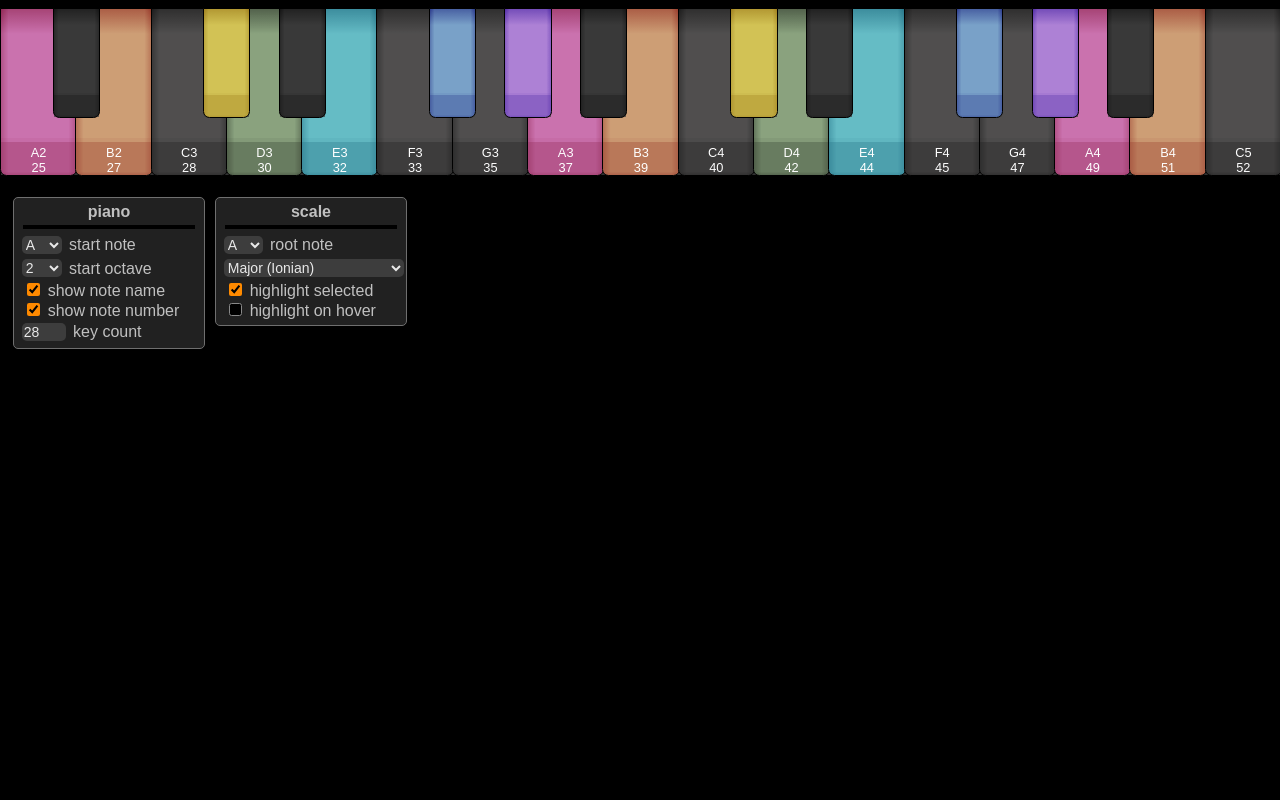
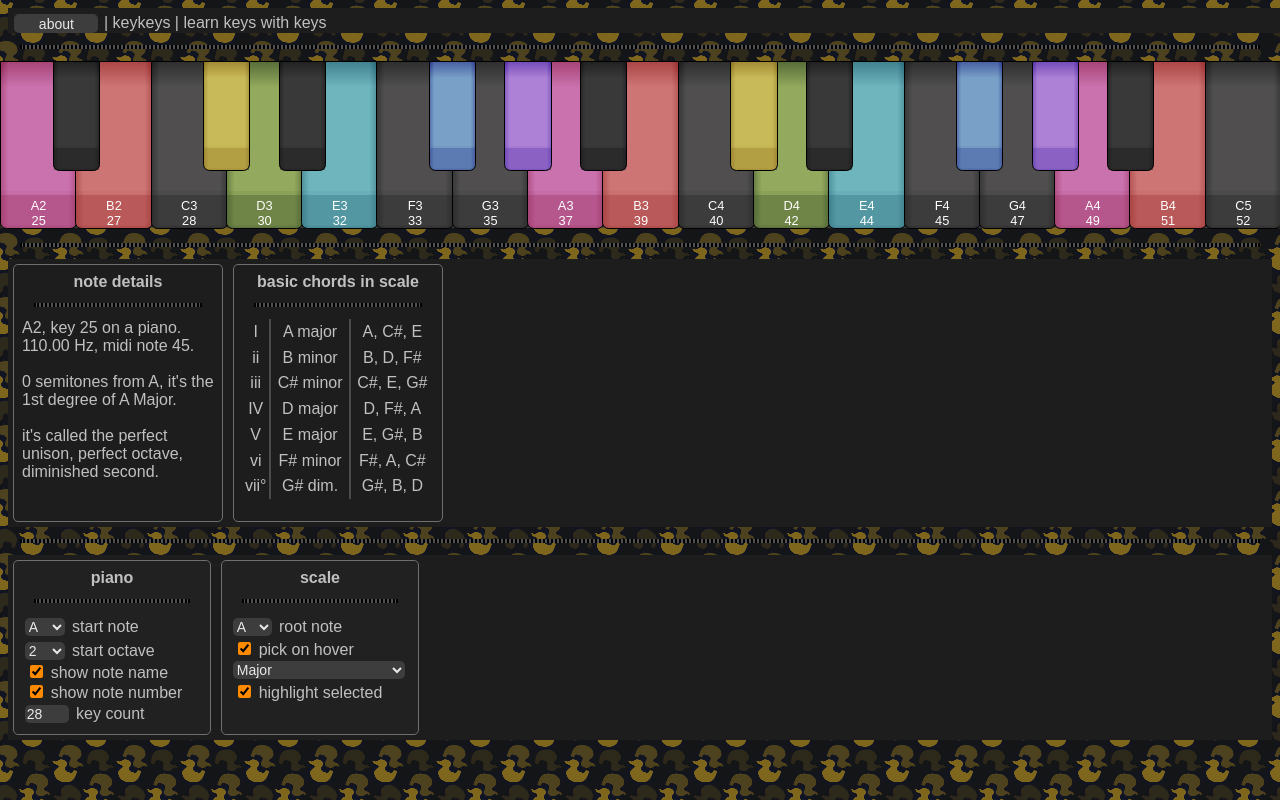
Before and after one commit to junelva/keykeys, a plain HTML site: page index.html in a window 1280 px wide. Drawn offline with Linux system fonts and the light colour scheme.

Commit message:
planning, basic chord list

```diff
--- a/index.html
+++ b/index.html
@@ -8,11 +8,76 @@
 </head>
 
 <body>
-    <script src="src/init.js"></script>
+    <script src="src/data.js"></script>
+    <script src="src/function.js"></script>
     <script src="src/main.js"></script>
+    <div id="header" class="widget-row">
+        <button id="header-button-about" class="header-button">about</button>
+        | keykeys | learn keys with keys
+    </div>
+    <hr>
     <div id="piano" class="piano"></div>
-    <br>
-    <div class="settings-box noselect">
+    <hr>
+    <div class="widget-row">
+        <div class="details box">
+            <h1>note details</h1>
+            <hr>
+            <span id="note-name">A2</span>,
+            key <span id="note-number">25</span> on a piano.
+            <span id="note-frequency">110.00</span> Hz,
+            midi note <span id="note-midi">45</span>.
+            <br><br>
+            <span id="note-semitone-distance">0</span> semitones from <span id="note-root">A</span>,
+            it's <span id="note-in-scale">the 1st degree of A Major</span>.
+            <br><br>
+            it's called the
+            <span id="note-interval-names">perfect unison, perfect octave, diminished second</span>.
+        </div>
+        <div class="details box">
+            <h1>basic chords in scale</h1>
+            <hr>
+            <table id="chord-table" style="width: 100%">
+                <tr>
+                    <td id="chord-1">I</td>
+                    <td id="chord-1-name">A Major</td>
+                    <td id="chord-1-play" class="chord-play">play</td>
+                </tr>
+                <tr>
+                    <td id="chord-2">ii</td>
+                    <td id="chord-2-name">B Minor</td>
+                    <td id="chord-2-play" class="chord-play">play</td>
+                </tr>
+                <tr>
+                    <td id="chord-3">iii</td>
+                    <td id="chord-3-name">C# Minor</td>
+                    <td id="chord-3-play" class="chord-play">play</td>
+                </tr>
+                <tr>
+                    <td id="chord-4">IV</td>
+                    <td id="chord-4-name">D Major</td>
+                    <td id="chord-4-play" class="chord-play">play</td>
+                </tr>
+                <tr>
+                    <td id="chord-5">V</td>
+                    <td id="chord-5-name">E Major</td>
+                    <td id="chord-5-play" class="chord-play">play</td>
+                </tr>
+                <tr>
+                    <td id="chord-6">vi</td>
+                    <td id="chord-6-name">F# Minor</td>
+                    <td id="chord-6-play" class="chord-play">play</td>
+                </tr>
+                <tr>
+                    <td id="chord-7">vii°</td>
+                    <td id="chord-7-name">G# Dim.</td>
+                    <td id="chord-7-play" class="chord-play">play</td>
+                </tr>
+            </table>
+        </div>
+    </div>
+    <hr>
+    <div class="widget-row">
+        <div class="settings box noselect">
             <h1>piano</h1>
             <hr>
             <select id="piano-start-note" class="refresh-piano piano-select note-select">
@@ -36,11 +101,17 @@
             <input id="piano-key-count" class="refresh-piano piano-select" value="28">
             </input> key count
         </div>
-    <div class="settings-box noselect">
+        <div class="settings box noselect">
             <h1>scale</h1>
             <hr>
             <select id="key-root-note" class="note-select refresh-highlight">
             </select> root note
+            <br>
+            <label>
+                <input id="key-pick-on-hover" type="checkbox" checked>
+                    pick on hover
+                </input>
+            </label>
             <br>
             <select id="key-scale" class="scale-select refresh-highlight">
             </select>
@@ -51,11 +122,7 @@
                 </input>
             </label>
             <br>
-        <label>
-            <input id="key-highlight-on-hover" type="checkbox">
-                highlight on hover
-            </input>
-        </label>
+        </div>
     </div>
 </body>
 
--- a/src/init.js
+++ b/src/data.js
@@ -1,16 +1,41 @@
-// keykeys table.js
+// keykeys data.js
 
 window.keykeys = {}
 window.keykeys.data = {
+    "last_note_name": "A2",
     "note_names": ["A", "A#", "B", "C", "C#", "D", "D#", "E", "F", "F#", "G", "G#"],
+    "scale_degrees": ["1st", "2nd", "3rd", "4th", "5th", "6th", "7th", "8th", "9th", "10th", "11th"],
+    "chord_roman_numerals": ["I", "II", "III", "IV", "V", "VI", "VII"],
+    "scale_interval_names": [
+        ["perfect unison", "perfect octave", "diminished second"],
+        ["minor second", "augmented unison"],         // 1 semitone
+        ["major second", "diminished third"],         // 2
+        ["minor third", "augmented second"],          // 3
+        ["major third", "diminished fourth"],         // 4
+        ["perfect fourth", "augmented third"],        // 5
+        ["diminished fifth", "augmented fourth"],     // 6
+        ["perfect fifth", "diminished sixth"],        // 7
+        ["minor sixth", "augmented fifth"],           // 8
+        ["major sixth", "diminished seventh"],        // 9
+        ["minor seventh", "augmented sixth"],         // 10
+        ["major seventh", "diminished octave"],       // 11
+    ],
     "scale_intervals": {
+        "Major": [0,2,4,5,7,9,11],
+
+        "Natural Minor": [0,2,3,5,7,8,10],
+        "Melodic Minor (Asc.)": [0,2,3,5,7,9,11],
+        "Melodic Minor (Desc.)": [0,2,3,5,7,8,10],
+        "Harmonic Minor": [0,2,3,5,7,8,11],
+    },
+    "scale_intervals_extra": {
         "Hirajoshi": [0,4,6,7,11],
         "In": [0,1,5,7,8],
         "Insen": [0,1,5,7,10],
         "Iwato": [0,1,5,6,10],
         "Yo": [0,3,5,7,10],
+        "Ritsu": [0,2,5,7,9],
 
-        "Major (Ionian)": [0,2,4,5,7,9,11],
         "Major Pentatonic": [0,2,4,7,9],
         "Harmonic Major": [0,2,4,5,7,8,11],
 
@@ -25,11 +50,7 @@ window.keykeys.data = {
 
         "Mixolydian": [0,2,4,5,7,9,10],
 
-        "Natural Minor (Aeolian)": [0,2,3,5,7,8,10],
-        "Melodic Minor (Asc.)": [0,2,3,5,7,9,11],
-        "Melodic Minor (Desc.)": [0,2,3,5,7,8,10],
         "Minor Pentatonic": [0,3,5,7,10],
-        "Harmonic Minor": [0,2,3,5,7,8,11],
 
         "Locrian": [0,1,3,5,6,8,10],
         "Locrian Major": [0,2,4,5,6,8,10],
@@ -93,22 +114,15 @@ function setInputFilter(textbox, inputFilter, errMsg) {
     });
 }
 
-window.keykeys.fun.refreshHighlight = function() {
-    window.keykeys.fun.clearHighlights();
-    let highlight_enabled = document.getElementById("key-highlight").checked;
-    if (highlight_enabled) {
-        let selected_scale = document.getElementById("key-scale").value;
-        window.keykeys.fun.highlightNotesInScale(selected_scale);
-    }
-}
 
 window.keykeys.fun.createSettingsCallbacks = function() {
-    // restrict key count to integers only
+    // restrict piano key count to integers only
     setInputFilter(document.getElementById("piano-key-count"), function(value) {
         return /^\d*$/.test(value);
       }, "Only integer values are allowed."
     );
 
+    // refresh piano when piano settings are changed
     [...document.getElementsByClassName("refresh-piano")].forEach(
         function(element) {
             element.addEventListener("change", function() {
@@ -118,6 +132,7 @@ window.keykeys.fun.createSettingsCallbacks = function() {
         }
     );
 
+    // refresh highlight when scale settings are changed
     [...document.getElementsByClassName("refresh-highlight")].forEach(
         function(element) {
             element.addEventListener("change", function() {
@@ -224,6 +239,7 @@ window.keykeys.fun.createPiano = function(root_note, root_octave, num_notes) {
             break;
         }
         let note_name = window.keykeys.data.table_piano[i]["name"];
+        let note_name_letter_only = note_name.replace(/[0-9]/g, '');
 
         let piano_key_div = document.createElement("div");
         let is_natural = note_name.indexOf("#") == -1;
@@ -242,12 +258,29 @@ window.keykeys.fun.createPiano = function(root_note, root_octave, num_notes) {
             piano_key_div.style.left = natural_display_index * natural_width - (sharp_width * 0.5) + "%";
             piano_key_div.classList.add("key", "sharp");
         }
-        piano_key_div.classList.add(note_name.replace(/[0-9]/g, ''));
+        piano_key_div.classList.add(note_name_letter_only);
 
         // add empty div of class 'key-gradient' to each piano key div
         let piano_key_gradient_div = document.createElement("div");
         piano_key_gradient_div.classList.add("key-gradient");
         piano_key_div.appendChild(piano_key_gradient_div);
+
+        // if key-pick-on-hover is checked, set the root note to the hovered note
+        piano_key_div.addEventListener("mouseover", function() {
+            // get the note name of the hovered key
+            let key_pick_on_hover = document.getElementById("key-pick-on-hover").checked;
+            if (key_pick_on_hover) {
+                let root_note_input = document.getElementById("key-root-note");
+                root_note_input.value = note_name_letter_only;
+                root_note_input.dispatchEvent(new Event("change"));
+            }
+        });
+
+        // update note details when clicking on a key.
+        piano_key_div.addEventListener("click", function() {
+            window.keykeys.data.last_note_name = note_name;
+            window.keykeys.fun.updateNoteDetails(note_name);
+        });
 
         piano_div.appendChild(piano_key_div);
     }
@@ -330,79 +363,9 @@ window.keykeys.fun.generateDataTables = function(midi_start, midi_end) {
     window.keykeys.data.table_freq = table_freq;
 }
 
-
 window.keykeys.fun.getNoteAtInterval = function(note_name, interval) {
     let note_names = window.keykeys.data.note_names;
     let note_name_index = note_names.indexOf(note_name);
     let note_name_index_plus_interval = (note_name_index + interval) % 12;
     return note_names[note_name_index_plus_interval];
 }
-
-window.keykeys.fun.clearHighlights = function() {
-    // clear in-scale class from all keys with that class
-    let in_scale_keys = document.getElementsByClassName("key");
-    for (let in_scale_key of in_scale_keys) {
-        in_scale_key.classList.remove(
-            "in-scale",
-            "interval",
-            "interval-1",
-            "interval-2",
-            "interval-3",
-            "interval-4",
-            "interval-5",
-            "interval-6",
-            "interval-7",
-            "interval-8",
-            "interval-9",
-            "interval-10",
-            "interval-11"
-        );
-    }
-}
-
-window.keykeys.fun.highlightNotesInScale = function(scale_name) {
-    // get the scale root note and intervals
-    let scale_root_note = document.getElementById("key-root-note").value;
-    let scale_intervals = window.keykeys.data.scale_intervals[scale_name];
-    let scale_notes = [];
-
-    // get the note names for notes in this scale with scale root note
-    for (let scale_interval of scale_intervals) {
-        scale_notes.push(window.keykeys.fun.getNoteAtInterval(scale_root_note, scale_interval));
-    }
-
-    // highlight keys with the class of the note names
-    let count = 1;
-    for (let scale_note of scale_notes) {
-        let highlight_class = "interval";
-        if (count == 1) {
-            highlight_class = "interval-1";
-        } else if (count == 2) {
-            highlight_class = "interval-2";
-        } else if (count == 3) {
-            highlight_class = "interval-3";
-        } else if (count == 4) {
-            highlight_class = "interval-4";
-        } else if (count == 5) {
-            highlight_class = "interval-5";
-        } else if (count == 6) {
-            highlight_class = "interval-6";
-        } else if (count == 7) {
-            highlight_class = "interval-7";
-        } else if (count == 8) {
-            highlight_class = "interval-8";
-        } else if (count == 9) {
-            highlight_class = "interval-9";
-        } else if (count == 10) {
-            highlight_class = "interval-10";
-        } else if (count == 11) {
-            highlight_class = "interval-11";
-        }
-
-        let scale_note_key_elements = document.getElementsByClassName(scale_note);
-        for (let element of scale_note_key_elements) {
-            element.classList.add("in-scale", highlight_class);
-        }
-        count++;
-    }
-}
--- /dev/null
+++ b/src/function.js
@@ -0,0 +1,196 @@
+// keykeys table.js
+
+window.keykeys.fun.refreshHighlight = function() {
+    window.keykeys.fun.clearHighlights();
+    let highlight_enabled = document.getElementById("key-highlight").checked;
+    if (highlight_enabled) {
+        let selected_scale = document.getElementById("key-scale").value;
+        window.keykeys.fun.highlightNotesInScale(selected_scale);
+        window.keykeys.fun.updateNoteDetails(window.keykeys.data.last_note_name);
+    }
+    window.keykeys.fun.updateChordDetails();
+}
+
+// given a scale name and a degree,
+// return the roman numeral, e.g. "I", "II", "iii", "vii°", etc,
+// and the chord type, e.g. "major", "minor", "diminished", etc,
+// and the chord notes, e.g. "C", "E", "G", etc, and return as an array
+window.keykeys.fun.determineChordAtDegree = function(root_note, scale_name, degree) {
+    let scale_intervals = window.keykeys.data.scale_intervals[scale_name];
+    let chord_root_interval = scale_intervals[degree - 1];
+    let chord_intervals = [chord_root_interval];
+    let chord_details = {
+        "roman_numeral": "",
+        "chord_type": "",
+        "chord_notes": [],
+        "degree": degree,
+    };
+
+    // fill out chord_intervals with the other intervals for the chord
+    chord_intervals.push(scale_intervals[(degree + 1) % scale_intervals.length]);
+    chord_intervals.push(scale_intervals[(degree + 3) % scale_intervals.length]);
+
+    // determine the roman numeral based on whether the chord is major, minor, or diminished
+    // the roman numeral is capitalized if the secord chord interval is major (4 semitones away)
+    // and lowercase if the second chord interval is minor (3 semitones away)
+    // and lowercase with a degree symbol if the third chord interval is diminished (6 semitones away)
+    let second = 0;
+    let third = 0;
+    if (chord_intervals[0] > chord_intervals[1]) {
+        second = chord_intervals[1] + 12 - chord_intervals[0];
+    } else {
+        second = chord_intervals[1] - chord_intervals[0];
+    }
+    if (chord_intervals[0] > chord_intervals[2]) {
+        third = chord_intervals[2] + 12 - chord_intervals[0];
+    } else {
+        third = chord_intervals[2] - chord_intervals[0];
+    }
+
+    if (second == 4) {
+        chord_details["roman_numeral"] = window.keykeys.data.chord_roman_numerals[degree - 1].toUpperCase();
+        chord_details["chord_type"] = "major";
+    } else {
+        chord_details["roman_numeral"] = window.keykeys.data.chord_roman_numerals[degree - 1].toLowerCase();
+        chord_details["chord_type"] = "minor"
+    }
+    if (third == 6) {
+        chord_details["roman_numeral"] += "°";
+        chord_details["chord_type"] = "dim.";
+    }
+
+    // determine the chord notes based on the root note and the chord intervals
+    for (let chord_interval of chord_intervals) {
+        chord_details["chord_notes"].push(window.keykeys.fun.getNoteAtInterval(
+            root_note, chord_interval)
+        );
+    }
+
+    return chord_details;
+}
+
+// update the chord details based on the selected scale
+window.keykeys.fun.updateChordDetails = function() {
+    let root_note = document.getElementById("key-root-note").value;
+    let selected_scale = document.getElementById("key-scale").value;
+
+    let chords_details_in_scale = [];
+    for (let degree = 1; degree <= 7; degree++) {
+        chords_details_in_scale.push(window.keykeys.fun.determineChordAtDegree(root_note, selected_scale, degree));
+    }
+
+    for (let chord_details of chords_details_in_scale) {
+        let numeral_element = document.getElementById("chord-" + chord_details["degree"]);
+        numeral_element.innerHTML = chord_details["roman_numeral"];
+
+        let name_element = document.getElementById("chord-" + chord_details["degree"] + "-name");
+        name_element.innerHTML = chord_details["chord_notes"][0] + " " + chord_details["chord_type"];
+
+        let play_element = document.getElementById("chord-" + chord_details["degree"] + "-play");
+        play_element.dataset.notes = chord_details["chord_notes"];
+        play_element.innerHTML = chord_details["chord_notes"].join(", ");
+    }
+}
+
+window.keykeys.fun.updateNoteDetails = function(note_name) {
+    let note_name_letter_only = note_name.replace(/[0-9]/g, '');
+
+    let note_num = window.keykeys.data.table_name[note_name]["piano"];
+    let note_freq = window.keykeys.data.table_name[note_name]["freq"];
+    let note_midi = window.keykeys.data.table_name[note_name]["midi"];
+
+    let root_note = document.getElementById("key-root-note").value;
+
+    let note_names = window.keykeys.data.note_names;
+    let note_semitone_distance =
+        note_names.indexOf(note_name_letter_only) - note_names.indexOf(root_note);
+    note_semitone_distance = (note_semitone_distance + 12) % 12;
+    let selected_scale = document.getElementById("key-scale").value;
+    let note_in_scale_degree = window.keykeys.data.scale_intervals[selected_scale].indexOf(note_semitone_distance) + 1;
+    let note_in_scale_degree_name = window.keykeys.data.scale_degrees[note_in_scale_degree - 1];
+    let note_interval_names = window.keykeys.data.scale_interval_names[note_semitone_distance];
+
+    document.getElementById("note-name").innerHTML = note_name;
+    document.getElementById("note-number").innerHTML = note_num;
+    document.getElementById("note-frequency").innerHTML = note_freq.toFixed(2);
+    document.getElementById("note-midi").innerHTML = note_midi;
+    document.getElementById("note-semitone-distance").innerHTML = note_semitone_distance;
+    document.getElementById("note-root").innerHTML = root_note;
+
+    if (note_in_scale_degree > 0) {
+        document.getElementById("note-in-scale").innerHTML = "the " + note_in_scale_degree_name + " degree of " + root_note + " " + selected_scale;
+    } else {
+        document.getElementById("note-in-scale").innerHTML = "not in " + root_note + " " + selected_scale;
+    }
+
+    document.getElementById("note-interval-names").innerHTML = note_interval_names.join(", ");
+}
+
+window.keykeys.fun.clearHighlights = function() {
+    // clear in-scale class from all keys with that class
+    let in_scale_keys = document.getElementsByClassName("key");
+    for (let in_scale_key of in_scale_keys) {
+        in_scale_key.classList.remove(
+            "in-scale",
+            "interval",
+            "interval-1",
+            "interval-2",
+            "interval-3",
+            "interval-4",
+            "interval-5",
+            "interval-6",
+            "interval-7",
+            "interval-8",
+            "interval-9",
+            "interval-10",
+            "interval-11"
+        );
+    }
+}
+
+window.keykeys.fun.highlightNotesInScale = function(scale_name) {
+    // get the scale root note and intervals
+    let scale_root_note = document.getElementById("key-root-note").value;
+    let scale_intervals = window.keykeys.data.scale_intervals[scale_name];
+    let scale_notes = [];
+
+    // get the note names for notes in this scale with scale root note
+    for (let scale_interval of scale_intervals) {
+        scale_notes.push(window.keykeys.fun.getNoteAtInterval(scale_root_note, scale_interval));
+    }
+
+    // highlight keys with the class of the note names
+    let count = 1;
+    for (let scale_note of scale_notes) {
+        let highlight_class = "interval";
+        if (count == 1) {
+            highlight_class = "interval-1";
+        } else if (count == 2) {
+            highlight_class = "interval-2";
+        } else if (count == 3) {
+            highlight_class = "interval-3";
+        } else if (count == 4) {
+            highlight_class = "interval-4";
+        } else if (count == 5) {
+            highlight_class = "interval-5";
+        } else if (count == 6) {
+            highlight_class = "interval-6";
+        } else if (count == 7) {
+            highlight_class = "interval-7";
+        } else if (count == 8) {
+            highlight_class = "interval-8";
+        } else if (count == 9) {
+            highlight_class = "interval-9";
+        } else if (count == 10) {
+            highlight_class = "interval-10";
+        } else if (count == 11) {
+            highlight_class = "interval-11";
+        }
+
+        let scale_note_key_elements = document.getElementsByClassName(scale_note);
+        for (let element of scale_note_key_elements) {
+            element.classList.add("in-scale", highlight_class);
+        }
+        count++;
+    }
+}
--- a/src/style.css
+++ b/src/style.css
@@ -1,6 +1,7 @@
 /* simple dark theme for body */
 body {
-    background-color: #000;
+    background-color: #181818;
+    background-image: url("../img/ducklings.png");
     color: #c0c0c0;
     overflow: hidden;
     font-family: sans-serif;
@@ -25,6 +26,19 @@ input:checked {
 	background: #bada55;
 }
 
+#header {
+    padding: 0.4em;
+    padding-bottom: 0;
+}
+
+#header button {
+    padding: 0.1em;
+    margin: 0;
+    margin-right: 0.4em;
+    height: 100%;
+    width: 6em;
+}
+
 h1 {
     padding: 0;
     margin: 0;
@@ -33,20 +47,56 @@ h1 {
 }
 
 hr {
-    margin: 0.25em;
-    border: 2px solid black;
+    margin: 0.75em;
+    border: 2px dotted black;
     background: #515151;
+}
+
+.flex-row {
+    display: flex;
+}
+
+.flex-col {
+    flex: 1;
 }
 
 .piano-select {
     width: 40px;
 }
 
-.settings-box {
-    float: left;
+.widget-row {
+    display: flex;
+    width: 100%;
+    background: #1d1d1d;
+}
+
+.details {
+    width: 12em;
+    height: 15em;
+}
+
+.details table {
+    border-spacing: 0;
+    height: 75%
+}
+
+.details table tr td {
+    text-align: center;
+    border-right: 2px solid #4b4b4b;
+}
+
+.details table tr td:last-child {
+    border: 0;
+}
+
+.settings {
     width: 180px;
     background: #212121;
-    padding: 5px;
+}
+
+.box {
+    float: left;
+    padding: 0.5em;
     margin: 5px;
     border: 1px solid #6f6f6f;
     border-radius: 5px;
@@ -56,6 +106,7 @@ hr {
     width: 100%;
     height: 166px;
     background-color: #000;
+    margin-bottom: 1em;
 }
 
 .key {
@@ -101,7 +152,7 @@ hr {
 
 /* hover effect for keys */
 .key:hover {
-    background-color: #6fd2dd;
+    background-color: #f18f3a;
 }
 
 .natural {
@@ -131,19 +182,19 @@ hr {
 }
 
 .interval-2 {
-    background-color: #bc7d5d;
+    background-color: #bc5d5d;
 }
 
 .interval-3 {
-    background-color: #c2ad43;
+    background-color: #b5a246;
 }
 
 .interval-4 {
-    background-color: #6d8164;
+    background-color: #748a4a;
 }
 
 .interval-5 {
-    background-color: #50a4b1;
+    background-color: #579ba6;
 }
 
 .interval-6 {
```
Also changed, not shown: img/ducklings.png (added), 4 other files. Lines whose indentation alone changed are shown as unchanged.
